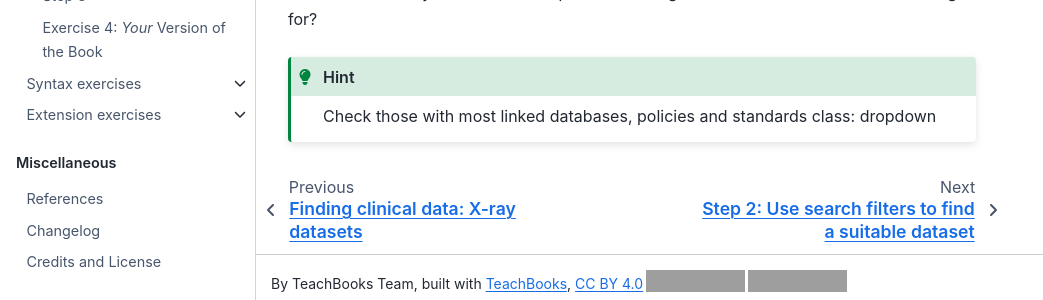
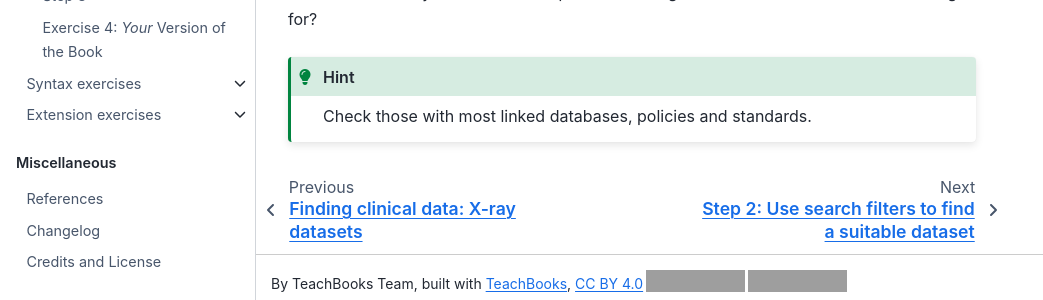
Before and after one commit to PaulaRS/findinding_data, a Jupyter Book: the page built from book/exercises/001.md, in a window 1280 px wide and 900 px high, scrolled down 1747 px, cut to the strip 566-866 px from the top of the window. Shown: the whole strip, without its empty margins (0-1043 px from the left). Built offline with Jupyter Book 1.0.4 settings and Sphinx 7.4.7 and the Sphinx Book theme 1.1.4, drawn with Linux system fonts in a browser that asks for light colours; comment, search, counter and statistics services are not loaded; grey boxes are pictures that could not be loaded.

Commit message:
Update 001.md

`````diff
--- a/book/exercises/001.md
+++ b/book/exercises/001.md
@@ -57,6 +57,6 @@ BioImage Archive and DANS
 ```
 </details>
 
-````{hint} Check those with most linked databases, policies and standards
-class: dropdown
+````{hint} Check those with most linked databases, policies and standards.
+
 ````
`````
